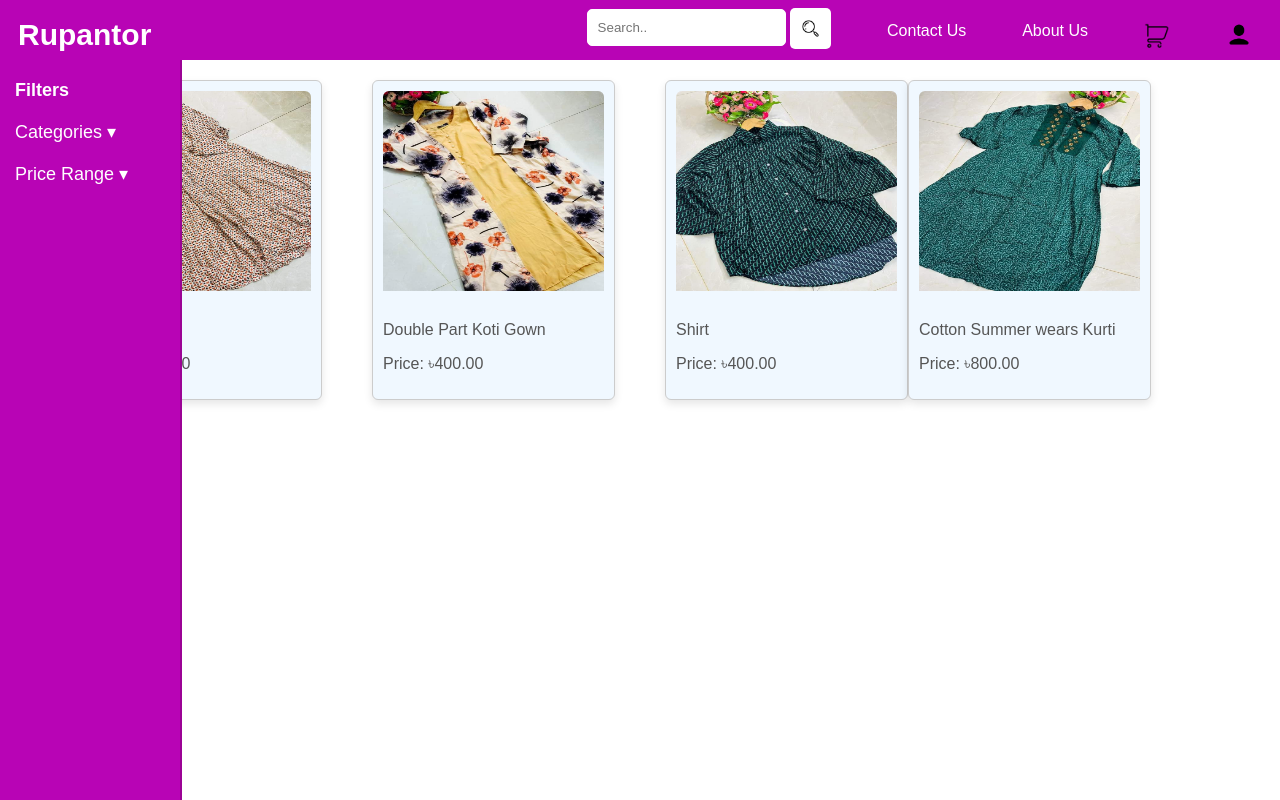
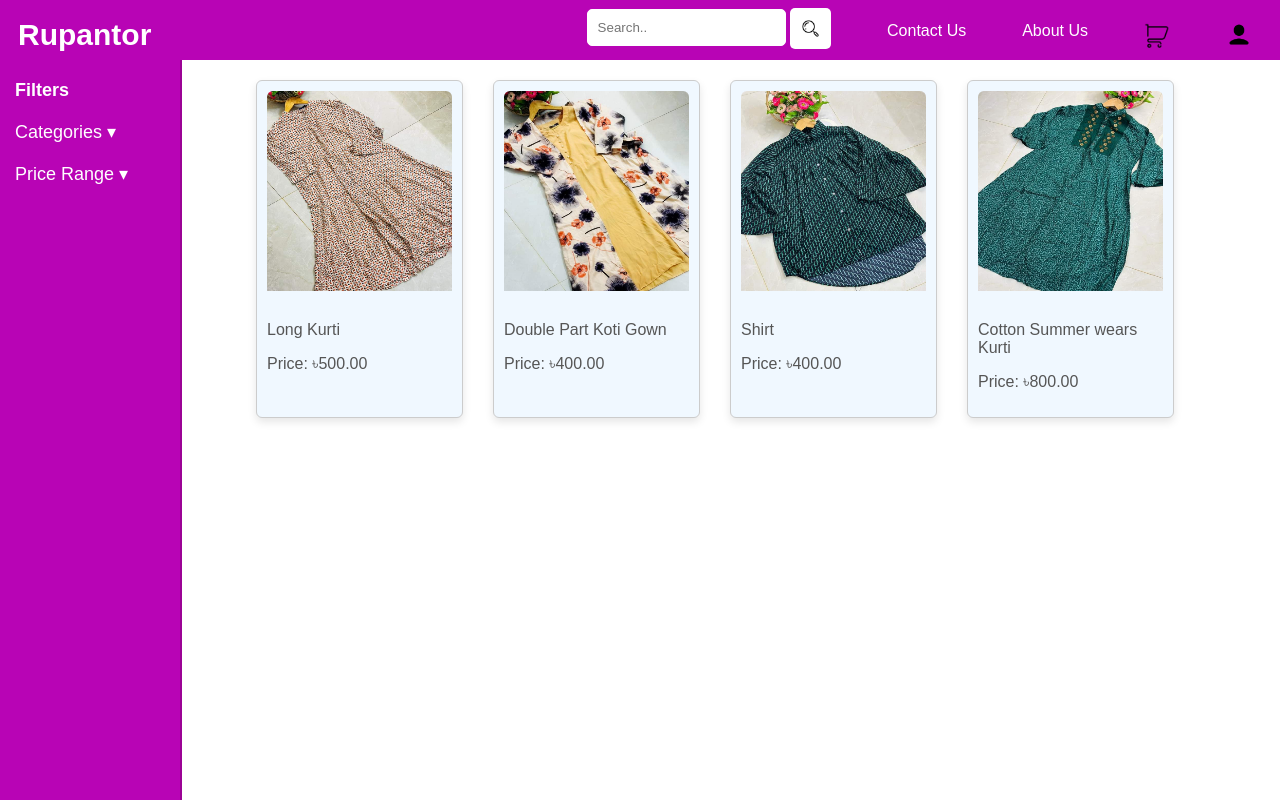
Before and after one commit to MazFahim/clientProjects, a Django app: page /filtered_elements/ in a window 1280 px wide. Run offline with Django 5.2, Linux system fonts and the light colour scheme; data comes from the database, SQL or seed files in the repository.

Commit message:
Rupantor: filtered elements issue fixed

```diff
--- a/Rupantor/management/templates/filtered_elements.html
+++ b/Rupantor/management/templates/filtered_elements.html
@@ -7,6 +7,7 @@
     <style>
         .body-contents{
             margin-top: 80px;
+            margin-left: 180px;
         }
         .category-title{
             font-size: larger;
@@ -24,15 +25,15 @@
             border: 1px solid #ccc;
             border-radius: 6px;
             padding: 10px;
-            margin-right: 50px;
+            margin-right: 30px;
             margin-bottom: 20px;
             box-shadow: 0 4px 8px rgba(0, 0, 0, 0.1);
             transition: box-shadow 0.3s ease;
             background-color: aliceblue;
         }
-        .card:nth-child(3n) {
+        /* .card:nth-child(3n) {
             margin-right: 0;
-        }
+        } */
         .card:hover {
             box-shadow: 0 8px 16px rgba(0, 0, 0, 0.2);
         }
```
